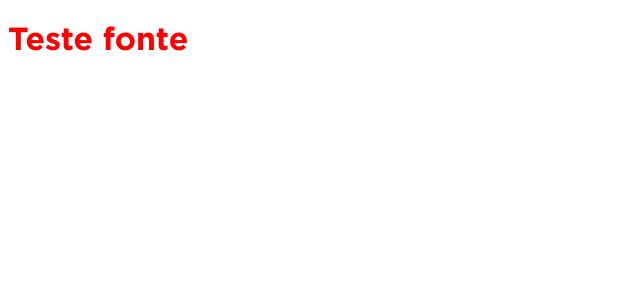
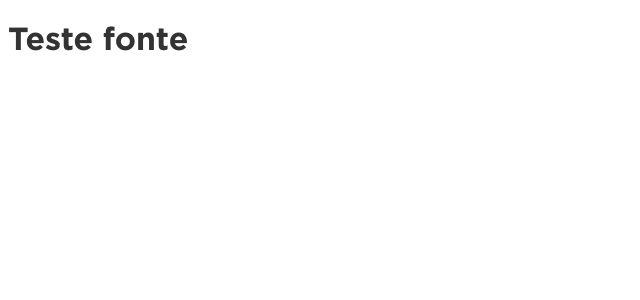
Before and after one commit to GeracNeto/SmartFitProject, an Angular app: page / in a window 1280 px wide. Shown: the top 300 px of the page, without its empty margins (0-640 px from the left). Built offline with nearby package versions, Linux system fonts and the light colour scheme.

Commit message:
creates color variables

```diff
--- a/src/app/app.component.scss
+++ b/src/app/app.component.scss
@@ -1,5 +1,7 @@
+@import "../styles/variables.scss";
+
 h1 {
     font-family: 'Gotham';
-    color: red;
+    color: $dark-grey;
     font-weight: 700;
 }
--- /dev/null
+++ b/src/styles/variables.scss
@@ -0,0 +1,5 @@
+$dark-grey: #333333;
+$light-grey: #808080;
+$yellow: #FFB612;
+$red: #DC0A17;
+$green: #2FC022;
```
Also changed, not shown: src/styles.scss (indentation only).
